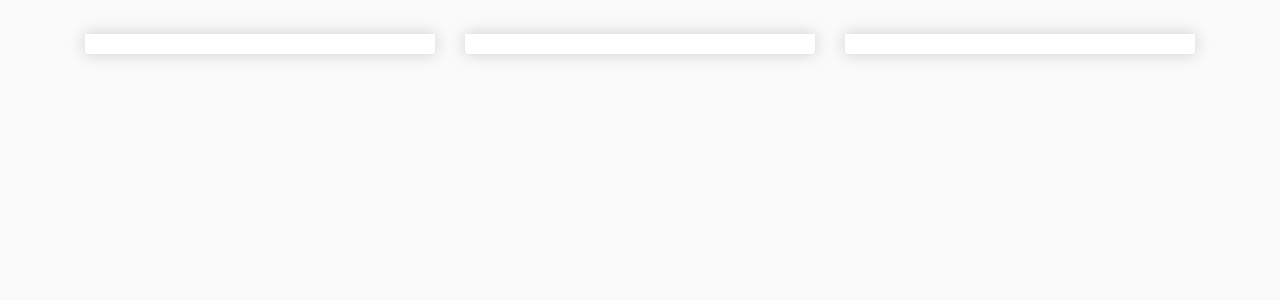
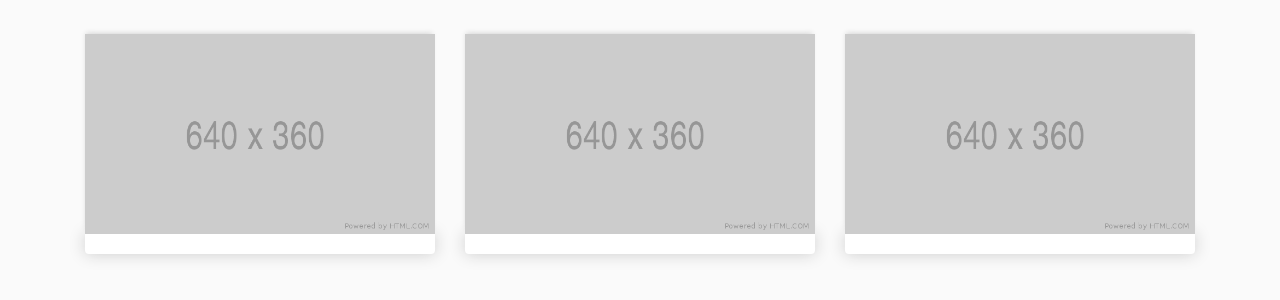
Before and after one commit to Cloud-Monkey/micro-e-commerce-django-paypal, a Django app: page / in a window 1280 px wide. Shown: the part 57-357 px from the top of the page. Run offline with Django 4.2, Linux system fonts and the light colour scheme; some libraries are stand-ins or nearby versions.

Commit message:
add: placeholder image to store html

```diff
--- a/store/templates/store/store.html
+++ b/store/templates/store/store.html
@@ -3,18 +3,21 @@
 {% block content %}
 <div class="row">
 	<div class="col-lg-4">
+          <img class="thumbnail" src="{% static 'images/placeholder.png' %}">
 		<div class="box-element product">
 
 		</div>
 	</div>
 
 	<div class="col-lg-4">
+          <img class="thumbnail" src="{% static 'images/placeholder.png' %}">
 		<div class="box-element product">
 
 		</div>
 	</div>
 
 	<div class="col-lg-4">
+          <img class="thumbnail" src="{% static 'images/placeholder.png' %}">
 		<div class="box-element product">
 
 		</div>
```
